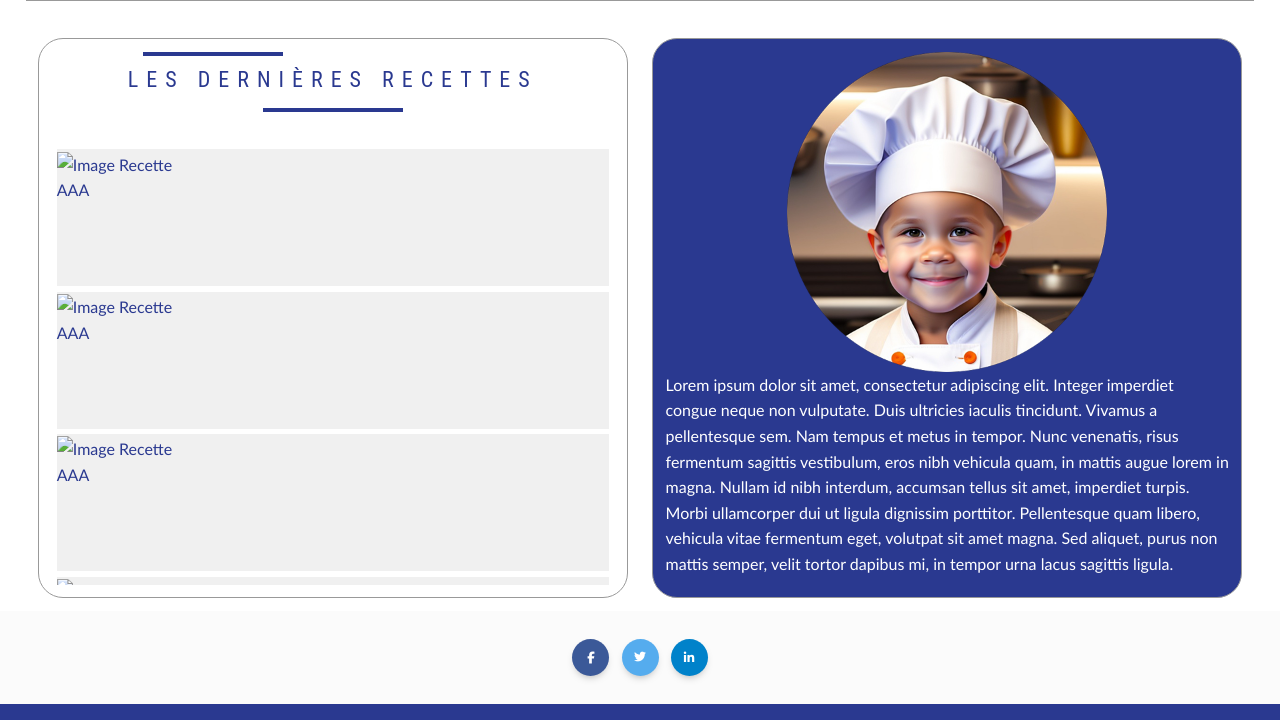
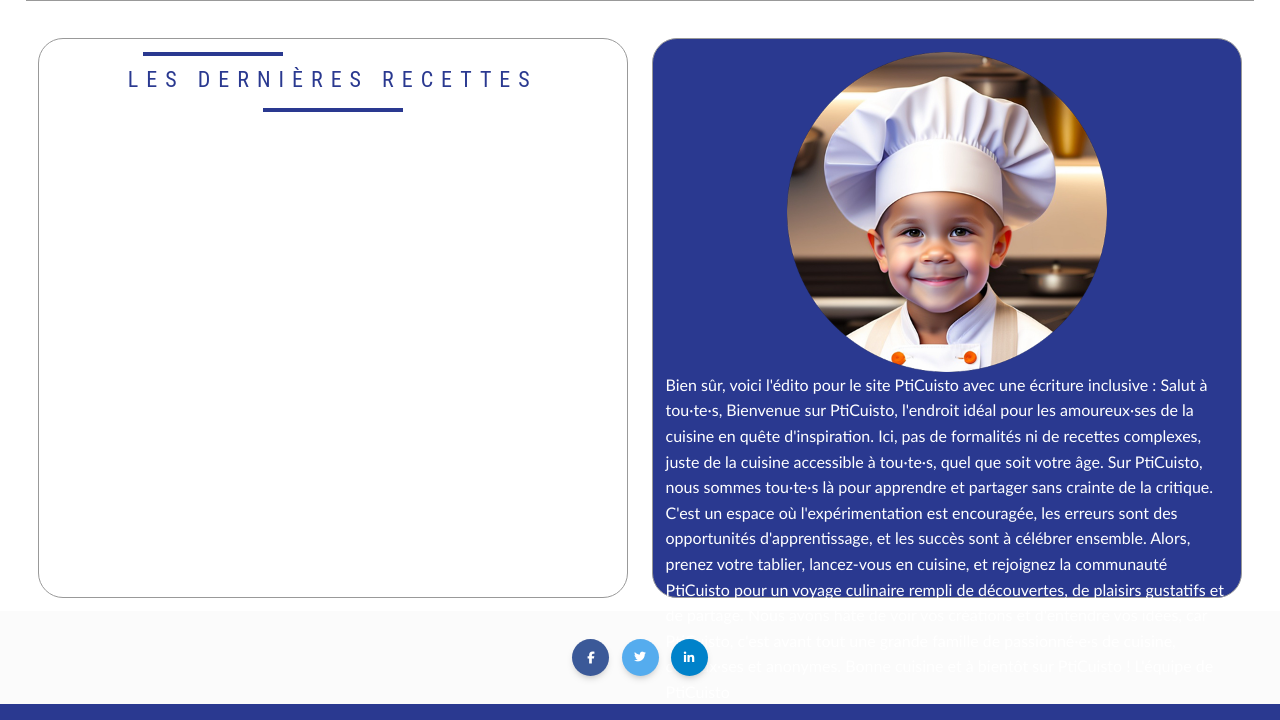
Before and after one commit to PtiCuistot/PtiCuistot, a PHP site: template php/template/index.php in a window 1280 px wide. Shown: the part 315-1035 px from the top of the page. Run offline with PHP 8.4, Linux system fonts and the light colour scheme; the template is opened without the code that fills it, so the values that code supplies are empty; some libraries are stand-ins or nearby versions.

Commit message:
Update index

```diff
--- a/php/controllers/homepage.php
+++ b/php/controllers/homepage.php
@@ -6,6 +6,9 @@ function homepage()
     include_once("php/model/manager.php");
     include_once("php/model/user/usermanager.php");
     include_once("php/model/user/user.php");
+    include_once("php/model/recipe/recipemanager.php");
+    include_once("php/model/recipe/recipe.php");
+
     $_SESSION['admin'] = true; //TODO : Changer ce paramètre en attendant la connexion
     $_SESSION['userId'] = 1; //TODO : Changer quand page de connexion faîtes !
     require('php/template/index.php');
--- a/php/template/index.php
+++ b/php/template/index.php
@@ -23,26 +23,18 @@
                 </svg>
             </div>
             <div class="scrollable-div">
-                <div class="inner-div">
-                    <img src="" alt="Image Recette">
-                    <p>AAA</p>
-                </div>
-                <div class="inner-div">
-                    <img src="" alt="Image Recette">
-                    <p>AAA</p>
-                </div>
-                <div class="inner-div">
-                    <img src="" alt="Image Recette">
-                    <p>AAA</p>
-                </div>
-                <div class="inner-div">
-                    <img src="" alt="Image Recette">
-                    <p>AAA</p>
-                </div>
-                <div class="inner-div">
-                    <img src="" alt="Image Recette">
-                    <p>AAA</p>
-                </div>
+                <?php
+                    $rm = new RecipeManager();
+                    foreach ($rm->getRecipes(10) as $recipe)
+                    {
+                        echo '
+                        <div class="inner-div">
+                            <img src="'.$recipe->getImage().'" alt="Image Recette">
+                            <p>'.$recipe->getTitle().'</p>
+                        </div>
+                        ';
+                    }
+                ?>
             </div>
         </div>
         <div class="Edito">
@@ -50,7 +42,19 @@
                 <img src="assets/images/Pticuisto.png" alt="PtiCuisto img">
             </div>
             <p>
-                Lorem ipsum dolor sit amet, consectetur adipiscing elit. Integer imperdiet congue neque non vulputate. Duis ultricies iaculis tincidunt. Vivamus a pellentesque sem. Nam tempus et metus in tempor. Nunc venenatis, risus fermentum sagittis vestibulum, eros nibh vehicula quam, in mattis augue lorem in magna. Nullam id nibh interdum, accumsan tellus sit amet, imperdiet turpis. Morbi ullamcorper dui ut ligula dignissim porttitor. Pellentesque quam libero, vehicula vitae fermentum eget, volutpat sit amet magna. Sed aliquet, purus non mattis semper, velit tortor dapibus mi, in tempor urna lacus sagittis ligula.
+            Bien sûr, voici l'édito pour le site PtiCuisto avec une écriture inclusive :
+
+Salut à tou·te·s,
+
+Bienvenue sur PtiCuisto, l'endroit idéal pour les amoureux·ses de la cuisine en quête d'inspiration. Ici, pas de formalités ni de recettes complexes, juste de la cuisine accessible à tou·te·s, quel que soit votre âge.
+
+Sur PtiCuisto, nous sommes tou·te·s là pour apprendre et partager sans crainte de la critique. C'est un espace où l'expérimentation est encouragée, les erreurs sont des opportunités d'apprentissage, et les succès sont à célébrer ensemble.
+
+Alors, prenez votre tablier, lancez-vous en cuisine, et rejoignez la communauté PtiCuisto pour un voyage culinaire rempli de découvertes, de plaisirs gustatifs et de partage. Nous avons hâte de voir vos créations et d'entendre vos idées, car PtiCuisto, c'est avant tout une grande famille de passionné·e·s de cuisine, curieux·ses et anonymes.
+
+Bonne cuisine et à bientôt sur PtiCuisto !
+
+L'équipe de PtiCuisto
             </p>
         </div>
     </div>
```
